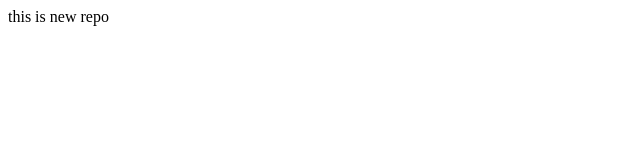
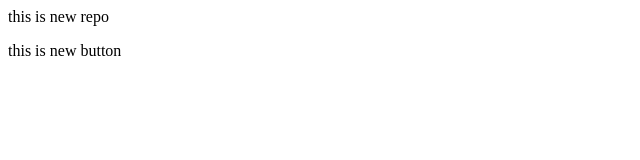
Before and after one commit to diya26322632/localrepo, a plain HTML site: page index.html in a window 1280 px wide. Shown: the whole page, without its empty margins (0-640 px from the left). Drawn offline with Linux system fonts and the light colour scheme.

Commit message:
add new line

```diff
--- a/index.html
+++ b/index.html
@@ -1 +1,4 @@
 <p>this is new repo</p>
+<p>
+    this  is new button
+</p>
```
